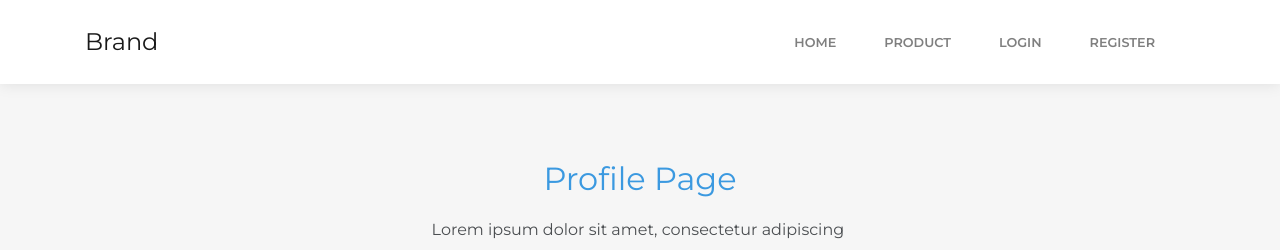
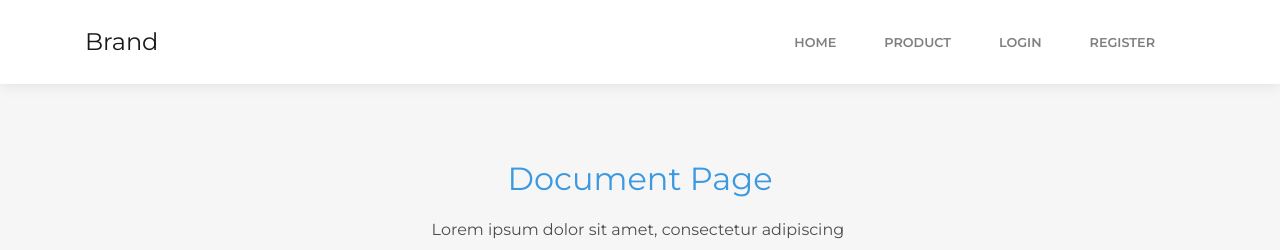
Before and after one commit to transcend-tn/Bootstrap-Studio, a plain HTML site: page Pages/Document.html in a window 1280 px wide. Shown: the top 250 px of the page. Drawn offline with Linux system fonts and the light colour scheme; some packages are replaced by stand-ins of ours; a script that the page names is missing.

Commit message:
Test Commit

```diff
--- a/Pages/Document.html
+++ b/Pages/Document.html
@@ -32,7 +32,7 @@
         <section class="clean-block clean-product dark">
             <div class="container">
                 <div class="block-heading">
-                    <h2 class="text-info">Profile Page</h2>
+                    <h2 class="text-info">Document Page</h2>
                     <p>Lorem ipsum dolor sit amet, consectetur adipiscing&nbsp;</p>
                 </div>
                 <div class="block-content">
```
Also changed, not shown: 1 other file.
